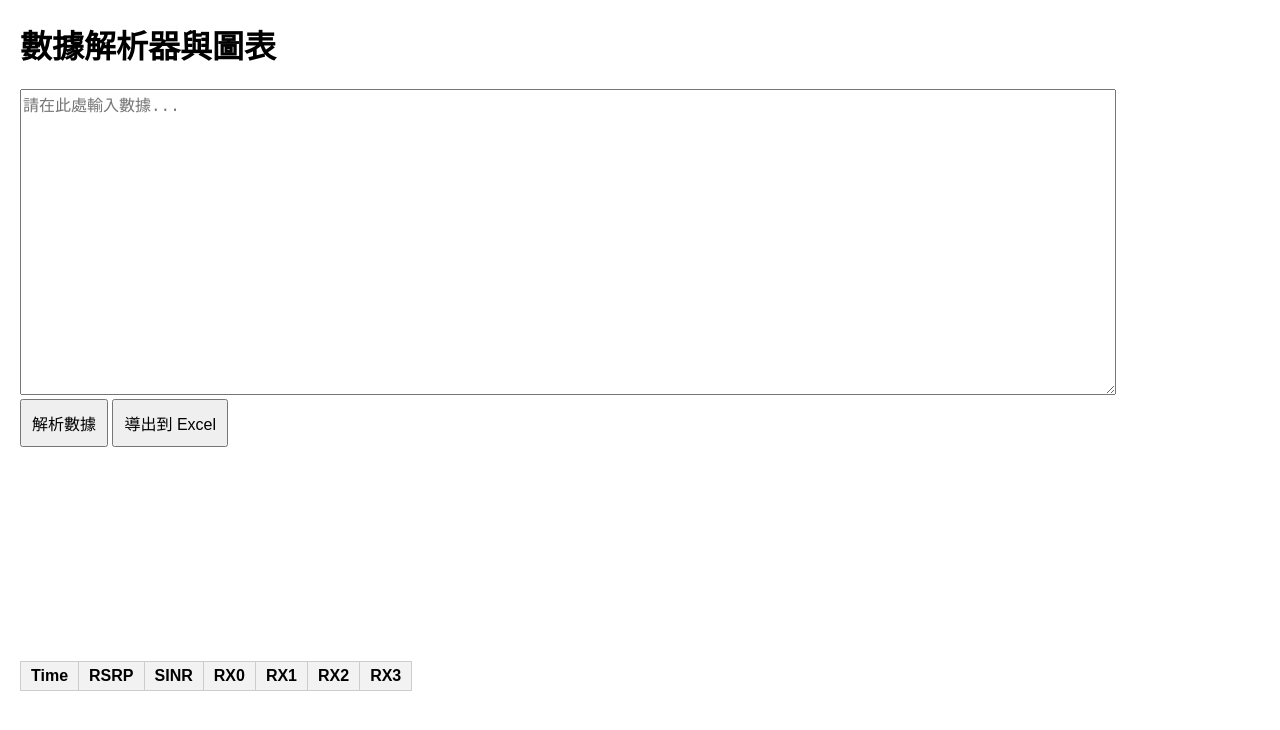
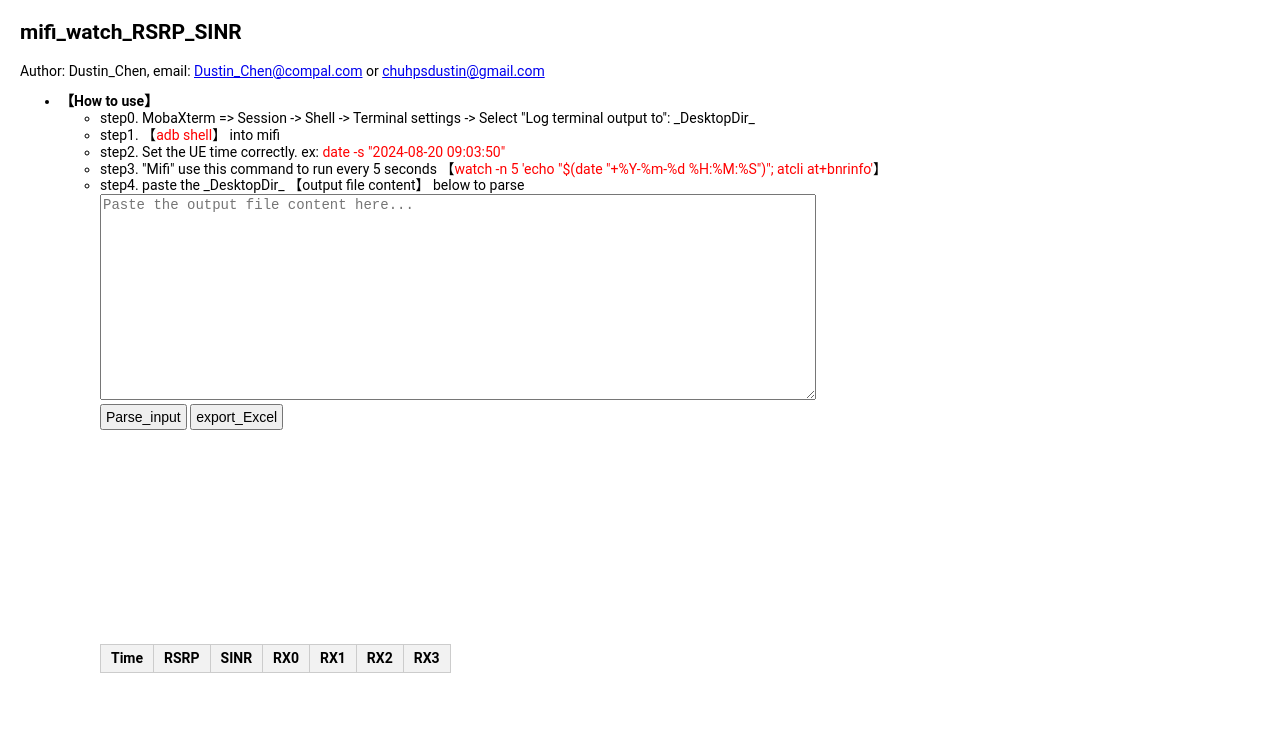
Before and after one commit to dustinchen26/mifi_watch_RSRP_SINR, a plain HTML site: page index.html in a window 1280 px wide. Drawn offline with nearby package versions, Linux system fonts and the light colour scheme.

Commit message:
update style and direction

```diff
--- a/index.html
+++ b/index.html
@@ -9,24 +9,28 @@
 <head>
   <meta charset="UTF-8">
   <meta name="viewport" content="width=device-width, initial-scale=1.0">
-  <title>數據解析器與圖表</title>
+  <title>mifi_watch_RSRP_SINR</title>
   <script src="https://cdn.jsdelivr.net/npm/chart.js"></script>
   <script src="https://cdnjs.cloudflare.com/ajax/libs/xlsx/0.17.0/xlsx.full.min.js"></script>
   <style>
-    body {
-      font-family: Arial, sans-serif;
-      margin: 20px;
-    }
+        body {
+            line-height: 1.2;
+            font-size: 14px;
+            font-family: Roboto, sans-serif;
+            margin: 20px;
+        }
+
     textarea {
-      width: calc(100% - 150px);
-      height: 300px;
-      font-size: 16px;
+      width: calc(100% - 450px);
+      height: 200px;
+      font-size: 14px;
       margin-right: 10px;
       display: inline-block;
     }
     button {
-      padding: 10px;
-      font-size: 16px;
+      line-height: 1;
+      padding: 4px;
+      font-size: 14px;
       display: inline-block;
     }
     .container {
@@ -57,16 +61,34 @@
       max-width: 100%;
       margin-top: 20px;
     }
+
+    .red {
+      color: red;  /* 設定文字顏色為紅色 */
+    }
   </style>
 </head>
 <body>
 
-<h1>數據解析器與圖表</h1>
-<div>
-  <textarea id="inputText" placeholder="請在此處輸入數據..."></textarea>
+<h2>mifi_watch_RSRP_SINR</h2>
+
+  <p style="margin: 0;">Author: Dustin_Chen, email: <a href="mailto:Dustin_Chen@compal.com"
+      style="line-height: 1;">Dustin_Chen@compal.com</a> or <a href="mailto:chuhpsdustin@gmail.com"
+      style="line-height: 1;">chuhpsdustin@gmail.com</a></p>
+
+  <ul>
+    <li><strong>【How to use】</strong>
+      <ul>
+        <li>step0. MobaXterm => Session -> Shell -> Terminal settings -> Select "Log terminal output to": _DesktopDir_</li>
+        <li>step1. 【<span class="red">adb shell</span>】 into mifi </li>
+		<li>step2. Set the UE time correctly. ex: <span class="red">date -s "2024-08-20 09:03:50"</span> </li>
+        <li>step3. "Mifi" use this command to run every 5 seconds 【<span class="red">watch -n 5 'echo "$(date "+%Y-%m-%d %H:%M:%S")"; atcli at+bnrinfo'</span>】
+        </li>
+        <li>step4. paste the _DesktopDir_ 【output file content】 below to parse</li>
+			<div>
+  <textarea id="inputText" placeholder="Paste the output file content here..."></textarea>
   <br>
-  <button onclick="parseData()">解析數據</button>
-  <button onclick="exportToExcel()">導出到 Excel</button>
+  <button onclick="parseData()">Parse_input</button>
+  <button onclick="exportToExcel()">export_Excel</button>
 </div>
 
 <div class="container">
@@ -93,6 +115,14 @@
   <tbody>
   </tbody>
 </table>
+      </ul>
+    </li>
+
+
+  </ul>
+
+
+
 
 <script>
   let rsrpChart = null;
```
